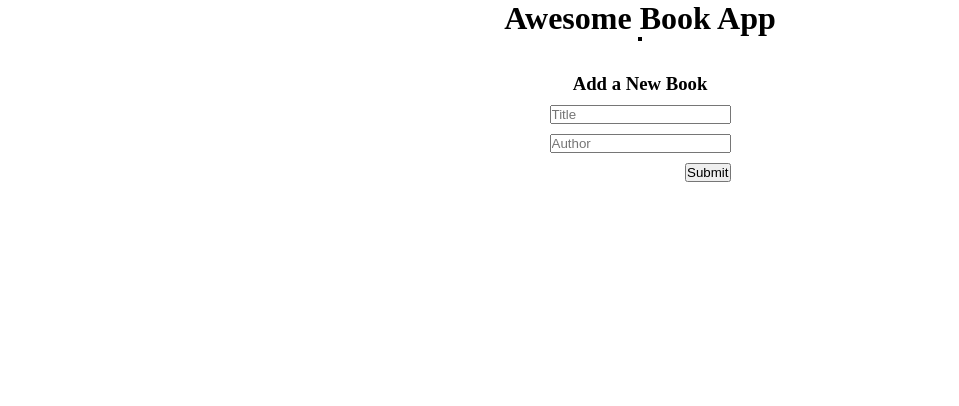
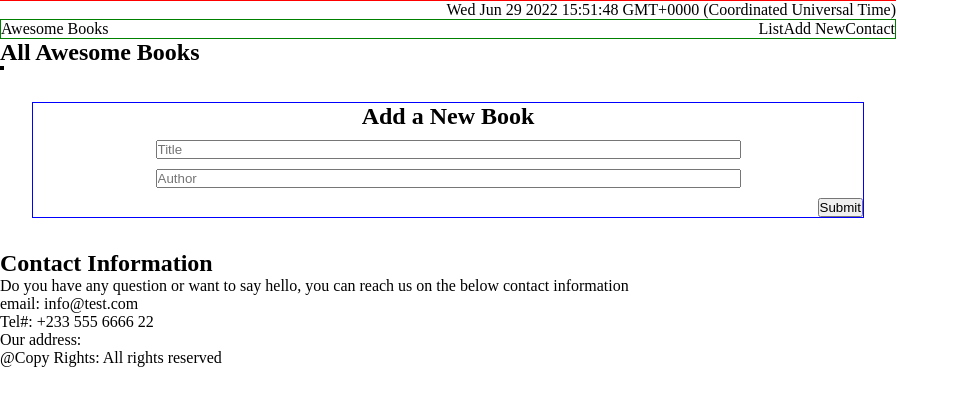
Before and after one commit to Krishnabot/Awesome-book, a website: page index.html in a window 1280 px wide. Shown: the whole page, without its empty margins (0-959 px from the left). Drawn offline with Linux system fonts and the light colour scheme.

Commit message:
Add navbar with it's seperate sections

```diff
--- a/index.html
+++ b/index.html
@@ -1,5 +1,6 @@
 <!DOCTYPE html>
 <html lang="en">
+
 <head>
     <meta charset="UTF-8">
     <meta http-equiv="X-UA-Compatible" content="IE=edge">
@@ -7,26 +8,46 @@
     <link rel="stylesheet" href="style.css">
     <title>Awesome Book App</title>
 </head>
+
 <body>
-    <h1>Awesome Book App</h1>
+    <p id="date">
+        <script> document.write(new Date().toString()); </script>
+    </p>
+    <nav class="navBar">
+        <div class="navBarTitle">Awesome Books</div>
+        <ul class="navItems">
+            <li class="naveItem">List</li>
+            <li class="naveItem">Add New</li>
+            <li class="naveItem">Contact</li>
+        </ul>
+    </nav>
+    <section id="booksList">
+        <h2>All Awesome Books</h2>
         <table>
             <tbody id="book-list">
 
             </tbody>
         </table>
-
-    <form id ="book-form">
-        <h3>Add a New Book </h3>
-        <div>
+    </section>
+    <form id="book-form">
+        <h2>Add a New Book </h2>
         <input type="text" placeholder="Title" required id="title">
-        </div>
-        <div>
         <input type="text" placeholder="Author" required id="author">
-        </div>
         <input type="submit" value="Submit" id="add-book">
         <button class="removeBtn" style="display:none"></button>
 
     </form>
+    <section id="contact">
+        <h2>Contact Information</h2>
+        <p>Do you have any question or want to say hello, you can reach us on the below contact information</p>
+        <ul>
+            <li>email: info@test.com</li>
+            <li>Tel#: +233 555 6666 22</li>
+            <li>Our address:</li>
+        </ul>
+    </section>
+    <div class="copyright">@Copy Rights: All rights reserved</div>
     <script src="app.js"></script>
 </body>
+
 </html>
--- a/style.css
+++ b/style.css
@@ -6,9 +6,26 @@
 body {
   display: flex;
   flex-direction: column;
-  align-items: center;
+  align-items: space-between;
+  border-top: 1px solid red;
+  width: 70%;
 }
 
+#date {
+  margin-left: auto;
+}
+
+.navBar {
+  display: flex;
+  justify-content: space-between;
+  flex: 0 0 100%;
+  border : 1px solid green;
+}
+
+.navItems {
+  list-style: none;
+  display: flex;
+}
 table {
   border: 2px solid black;
 }
@@ -20,6 +37,7 @@ tbody :nth-child(even) {
 tr {
   display: flex;
   flex-direction: row;
+  justify-content: space-between;
 }
 
 .removeBtn {
@@ -36,14 +54,29 @@ td {
   line-height: 1;
 }
 
-form {
+#book-form {
   display: flex;
   flex-direction: column;
   gap: 10px;
-  align-items: center;
   margin: 2rem;
+  flex: 1 1 70%;
+  border: 1px solid blue;
+}
+
+#title,
+#author {
+  flex: 1 1 100%;
+  width: 70%;
+  align-self: center;
+}
+
+#book-form h2 {
+  flex: 0 0 100%;
+  align-self: center;
 }
 
 #add-book {
   margin-left: auto;
 }
+
+h2
```
Lines whose indentation alone changed are shown as unchanged.
